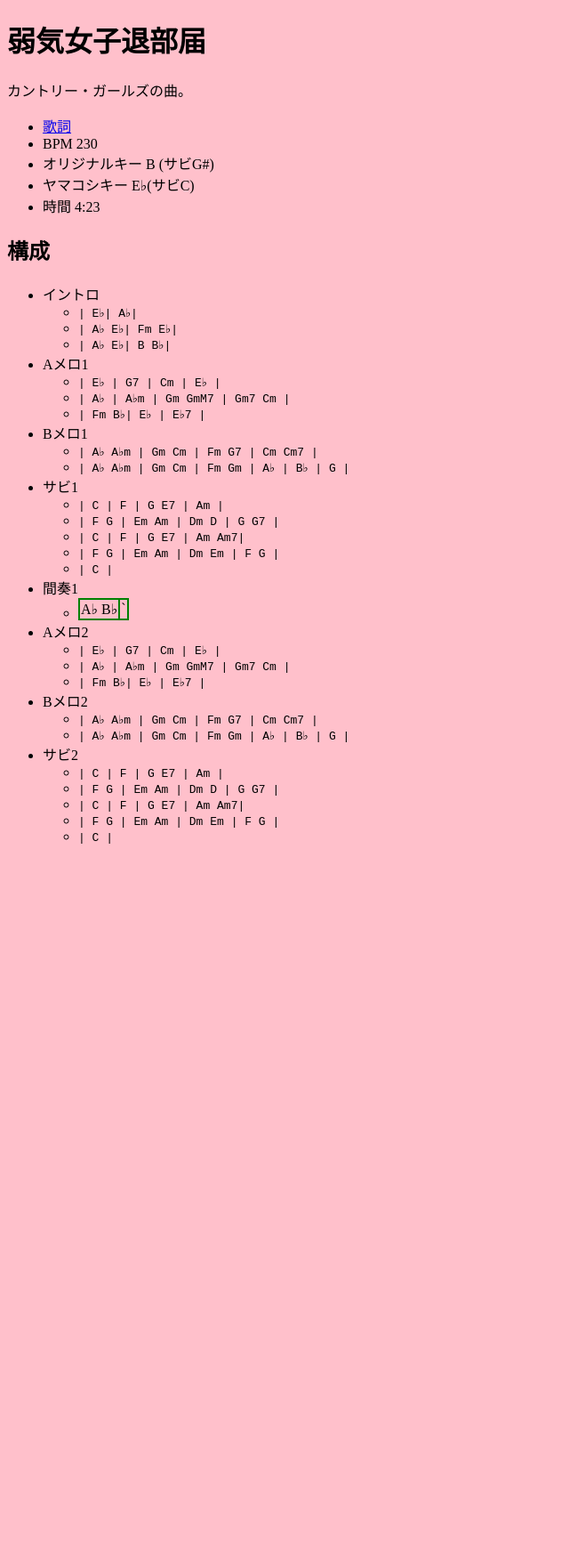
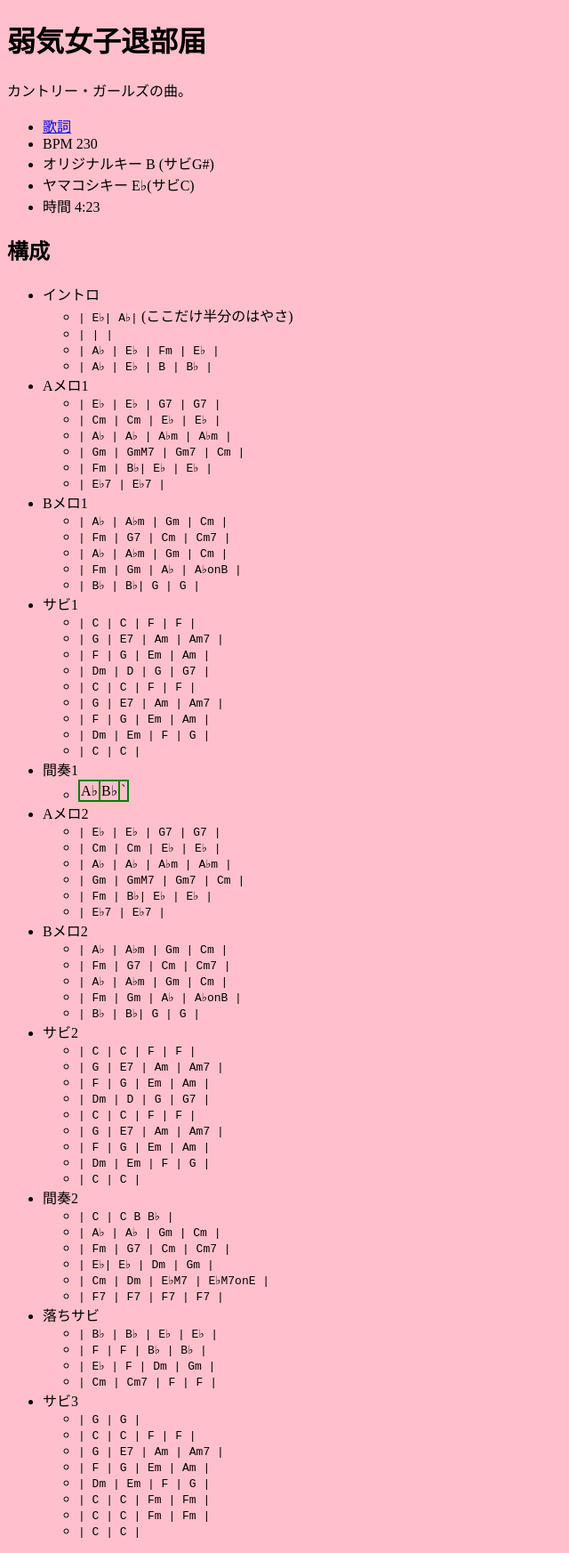
Before and after one commit to takaoyamakoshi/momochi, a Jekyll site: the page built from showtime/number/yowaki_joshi_taibu_todoke.md, in a window 1280 px wide. Shown: the whole page at 89% size, without its empty margins (0-640 px from the left). Built offline with Jekyll 4.4.1, drawn with Linux system fonts in a browser that asks for light colours; our own code applies the rules of GitHub Pages for plain Markdown files; before the commit the page ends 965 px from its top, so only the background shows below that.

Commit message:
Update yowaki_joshi_taibu_todoke.md

```diff
--- a/showtime/number/yowaki_joshi_taibu_todoke.md
+++ b/showtime/number/yowaki_joshi_taibu_todoke.md
@@ -11,34 +11,76 @@
 ## 構成
 
 - イントロ
-  - `| E♭| A♭|`
-  - `| A♭ E♭| Fm E♭|`
-  - `| A♭ E♭| B B♭|`
+  - `| E♭| A♭|` (ここだけ半分のはやさ)
+  - `| | |`
+  - `| A♭ | E♭ | Fm | E♭ |`
+  - `| A♭ | E♭ | B | B♭ |`
 - Aメロ1
-  - `| E♭ | G7 | Cm | E♭ |`
-  - `| A♭ | A♭m | Gm GmM7 | Gm7 Cm |`
-  - `| Fm B♭| E♭ | E♭7 |`
+  - `| E♭ | E♭ | G7 | G7 |`
+  - `| Cm | Cm | E♭ | E♭ |`
+  - `| A♭ | A♭ | A♭m | A♭m |`
+  - `| Gm | GmM7 | Gm7 | Cm |`
+  - `| Fm | B♭| E♭ | E♭ |`
+  - `| E♭7 | E♭7 |`
 - Bメロ1
-  - `| A♭ A♭m | Gm Cm | Fm G7 | Cm Cm7 |`
-  - `| A♭ A♭m | Gm Cm | Fm Gm | A♭ | B♭ | G |`
+  - `| A♭ | A♭m | Gm | Cm |`
+  - `| Fm  | G7 | Cm | Cm7 |`
+  - `| A♭ | A♭m | Gm | Cm |`
+  - `| Fm | Gm | A♭ | A♭onB |`
+  - `| B♭ | B♭| G | G |`
 - サビ1
-  - `| C | F | G E7 | Am |`
-  - `| F G | Em Am | Dm D | G G7 |`
-  - `| C | F | G E7 | Am Am7|`
-  - `| F G | Em Am | Dm Em | F G |`
-  - `| C |`
+  - `| C | C | F | F |`
+  - `| G | E7 | Am | Am7 |`
+  - `| F | G | Em | Am |`
+  - `| Dm | D | G | G7 |`
+  - `| C | C | F | F |`
+  - `| G | E7 | Am | Am7 |`
+  - `| F | G | Em | Am |`
+  - `| Dm | Em | F | G |`
+  - `| C | C |`
 - 間奏1
-  - | A♭ B♭|`
+  - | A♭ | B♭|`
 - Aメロ2
-  - `| E♭ | G7 | Cm | E♭ |`
-  - `| A♭ | A♭m | Gm GmM7 | Gm7 Cm |`
-  - `| Fm B♭| E♭ | E♭7 |`
+  - `| E♭ | E♭ | G7 | G7 |`
+  - `| Cm | Cm | E♭ | E♭ |`
+  - `| A♭ | A♭ | A♭m | A♭m |`
+  - `| Gm | GmM7 | Gm7 | Cm |`
+  - `| Fm | B♭| E♭ | E♭ |`
+  - `| E♭7 | E♭7 |`
 - Bメロ2
-  - `| A♭ A♭m | Gm Cm | Fm G7 | Cm Cm7 |`
-  - `| A♭ A♭m | Gm Cm | Fm Gm | A♭ | B♭ | G |`
+  - `| A♭ | A♭m | Gm | Cm |`
+  - `| Fm  | G7 | Cm | Cm7 |`
+  - `| A♭ | A♭m | Gm | Cm |`
+  - `| Fm | Gm | A♭ | A♭onB |`
+  - `| B♭ | B♭| G | G |`
 - サビ2
-  - `| C | F | G E7 | Am |`
-  - `| F G | Em Am | Dm D | G G7 |`
-  - `| C | F | G E7 | Am Am7|`
-  - `| F G | Em Am | Dm Em | F G |`
-  - `| C |`
+  - `| C | C | F | F |`
+  - `| G | E7 | Am | Am7 |`
+  - `| F | G | Em | Am |`
+  - `| Dm | D | G | G7 |`
+  - `| C | C | F | F |`
+  - `| G | E7 | Am | Am7 |`
+  - `| F | G | Em | Am |`
+  - `| Dm | Em | F | G |`
+  - `| C | C |`
+- 間奏2
+  - `| C | C B B♭ |`
+  - `| A♭ |  A♭ | Gm | Cm |`
+  - `| Fm |  G7 | Cm | Cm7 |`
+  - `| E♭| E♭ | Dm | Gm |`
+  - `| Cm | Dm | E♭M7 | E♭M7onE |`
+  - `| F7 | F7 | F7 | F7 |`
+- 落ちサビ
+  - `| B♭ | B♭ | E♭ | E♭ |`
+  - `| F | F | B♭ | B♭ |`
+  - `| E♭ | F | Dm | Gm |`
+  - `| Cm | Cm7 | F | F |`
+- サビ3
+  - `| G | G |`
+  - `| C | C | F | F |`
+  - `| G | E7 | Am | Am7 |`
+  - `| F | G | Em | Am |`
+  - `| Dm | Em | F | G |`
+  - `| C | C | Fm | Fm |`
+  - `| C | C | Fm | Fm |`
+  - `| C | C |`
```
